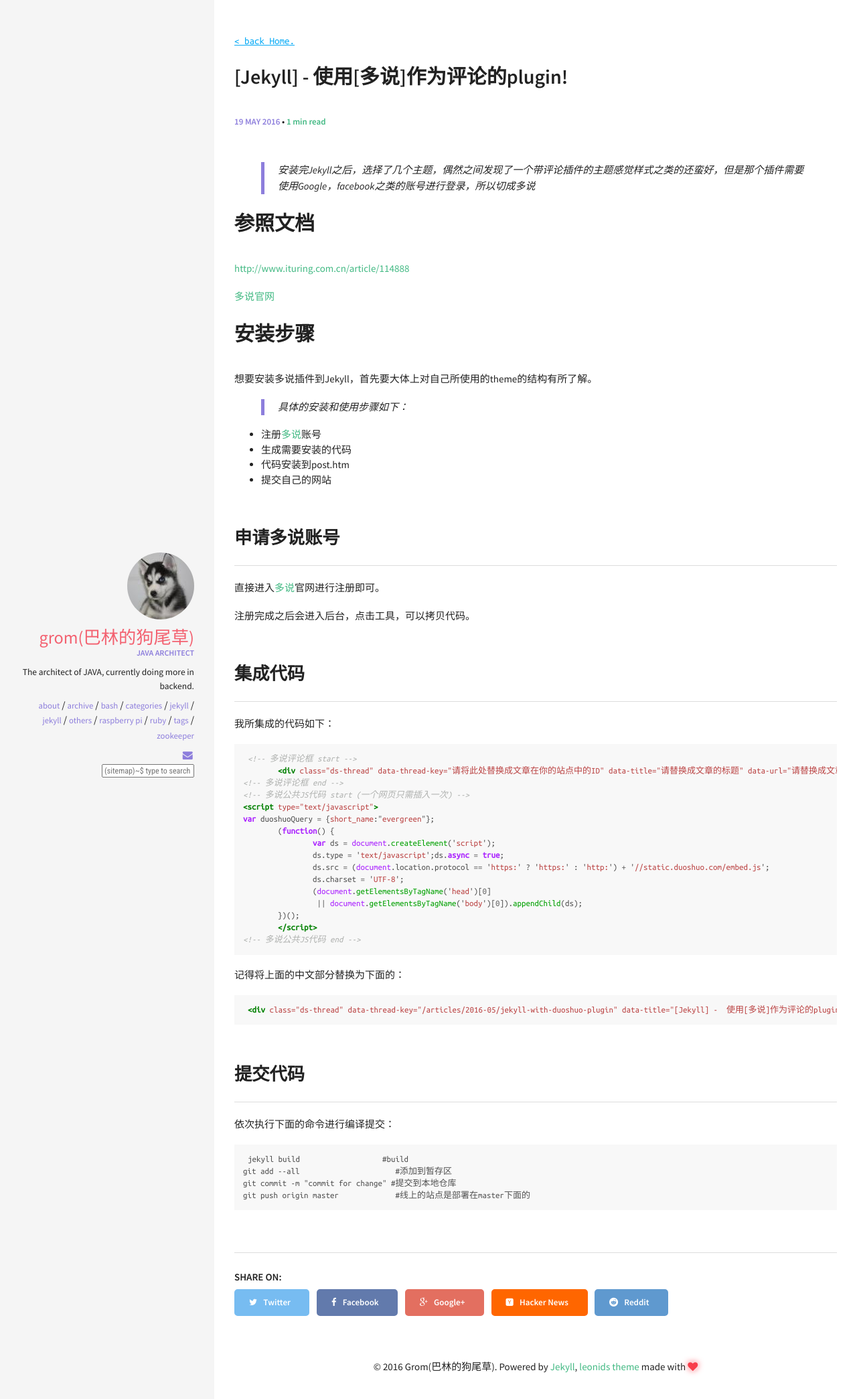
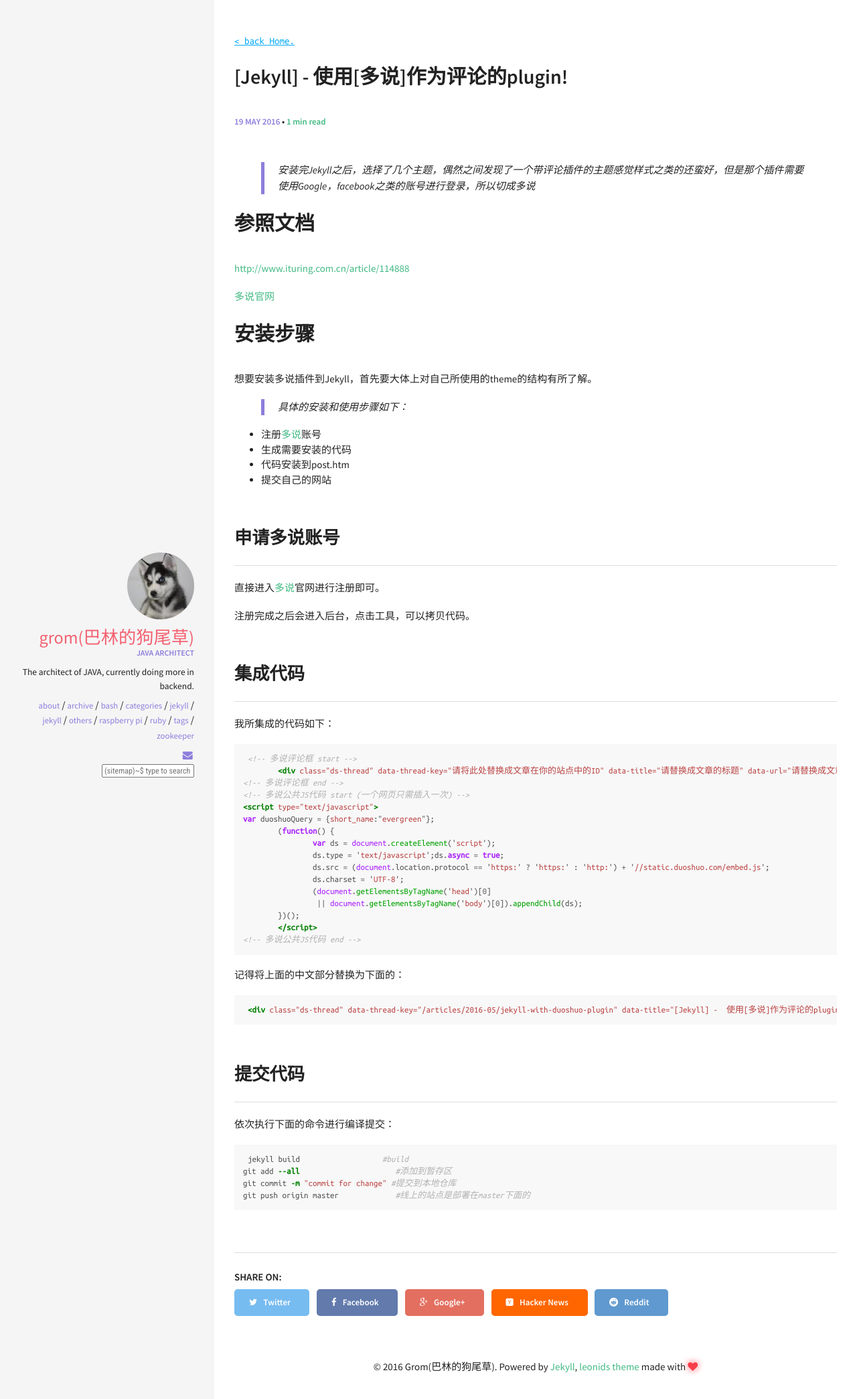
Before and after one commit to evergreen-tree/evergreen-tree.github.io, a Jekyll site: the page built from _posts/2016-05-19-jekyll-with-duoshuo-plugin.markdown, in a window 1280 px wide. Shown: the top 2089 px of the page at 67% size. Built offline with Jekyll 4.4.1, drawn with Linux system fonts in a browser that asks for light colours; comment, search, counter and statistics services are not loaded.

Commit message:
commit for change

```diff
--- a/_posts/2016-05-19-jekyll-with-duoshuo-plugin.markdown
+++ b/_posts/2016-05-19-jekyll-with-duoshuo-plugin.markdown
@@ -63,7 +63,7 @@
 ## 提交代码
 
 依次执行下面的命令进行编译提交：
-{% highlight html %}
+{% highlight shell %}
 jekyll build			#build
 git add --all			   #添加到暂存区
 git commit -m "commit for change" #提交到本地仓库
```
